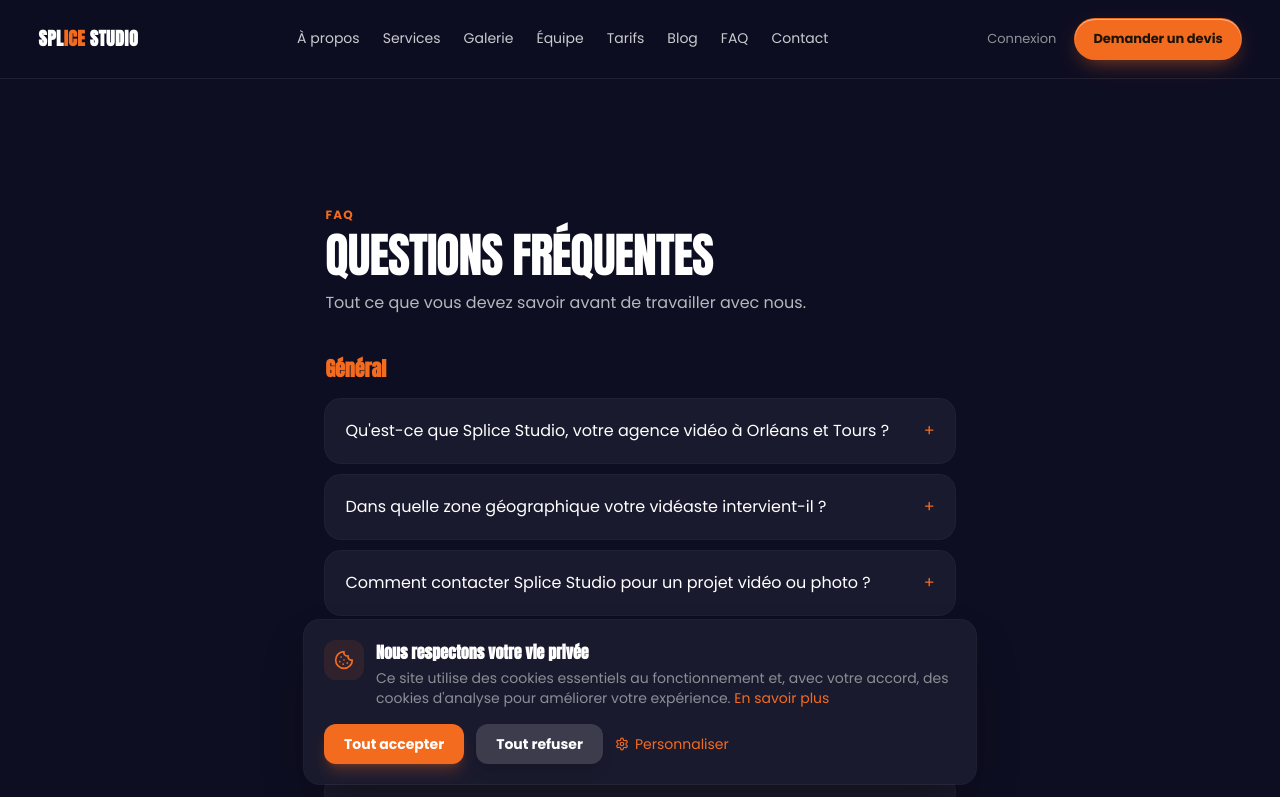
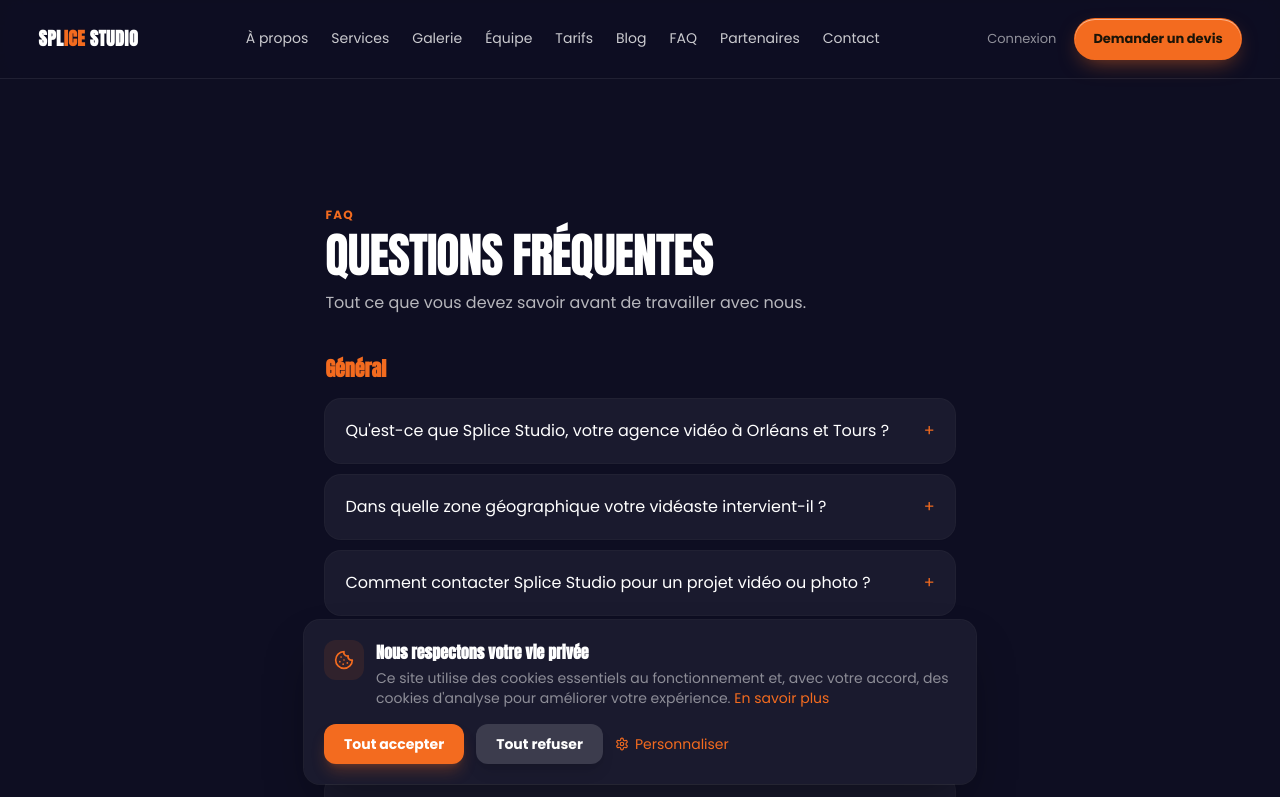
Before and after one commit to DeepFrameCC/Splice, a Next.js app: page /faq in a window 1280 px wide. Shown: the top 797 px of the page. Built offline with nearby package versions, Linux system fonts and the light colour scheme; no server answers.

Commit message:
feat(home,nav): dynamic media count and add partenaires link before contact

```diff
--- /dev/null
+++ b/app/actions/media-public.ts
@@ -0,0 +1,17 @@
+"use server";
+
+import { db } from "@/lib/db";
+
+export async function getPublishedMediaCount(): Promise<number> {
+  try {
+    return await db.media.count({
+      where: {
+        published: true,
+      },
+    });
+  } catch (error) {
+    console.error("Error fetching published media count:", error);
+    // Return a sensible fallback or 0
+    return 0;
+  }
+}
--- a/components/home/v2/TrustSection.tsx
+++ b/components/home/v2/TrustSection.tsx
@@ -1,11 +1,12 @@
 "use client";
-import React, { useRef } from "react";
+import React, { useRef, useState, useEffect } from "react";
 import Image from "next/image";
 import { useGSAP } from "@gsap/react";
 import gsap from "gsap";
 import { ScrollTrigger } from "gsap/ScrollTrigger";
 import { useReducedMotion } from "@/hooks/useReducedMotion";
 import { MapPin, CheckCircle, Video, Award } from "lucide-react";
+import { getPublishedMediaCount } from "@/app/actions/media-public";
 
 gsap.registerPlugin(ScrollTrigger);
 
@@ -24,8 +25,17 @@ const PARTNERS: Partner[] = [
 ];
 
 export default function TrustSection({ mediaCount }: { mediaCount: number }) {
+  const [count, setCount] = useState(mediaCount);
   const sectionRef = useRef<HTMLElement>(null);
   const reduced = useReducedMotion();
+
+  useEffect(() => {
+    getPublishedMediaCount().then((dynamicCount) => {
+      if (dynamicCount > 0) {
+        setCount(dynamicCount);
+      }
+    });
+  }, []);
 
   useGSAP(
     () => {
@@ -76,7 +86,7 @@ export default function TrustSection({ mediaCount }: { mediaCount: number }) {
               <Video className="h-6 w-6" />
             </div>
             <div>
-              <span className="block font-display text-3xl font-bold text-white">{mediaCount}</span>
+              <span className="block font-display text-3xl font-bold text-white">{count}</span>
               <span className="block mt-1 text-xs text-white/50 font-semibold uppercase tracking-wider">Photos &amp; Vidéos</span>
               <span className="block mt-1 text-xs text-white/40">Présentes dans notre galerie de réalisations.</span>
             </div>
--- a/components/layout/Nav.tsx
+++ b/components/layout/Nav.tsx
@@ -7,14 +7,15 @@ import { useSession } from "next-auth/react";
 import UserDropdown from "./UserDropdown";
 
 const NAV_LINKS = [
-  { href: "/#about",    label: "À propos" },
-  { href: "/services", label: "Services" },
-  { href: "/galerie",   label: "Galerie" },
-  { href: "/equipe",    label: "Équipe" },
-  { href: "/tarifs",    label: "Tarifs" },
-  { href: "/blog",      label: "Blog" },
-  { href: "/faq",       label: "FAQ" },
-  { href: "/contact",   label: "Contact" },
+  { href: "/#about",       label: "À propos" },
+  { href: "/services",     label: "Services" },
+  { href: "/galerie",      label: "Galerie" },
+  { href: "/equipe",       label: "Équipe" },
+  { href: "/tarifs",       label: "Tarifs" },
+  { href: "/blog",         label: "Blog" },
+  { href: "/faq",          label: "FAQ" },
+  { href: "/partenaires",  label: "Partenaires" },
+  { href: "/contact",      label: "Contact" },
 ];
 
 interface NavProps {
--- a/components/layout/Navbar.tsx
+++ b/components/layout/Navbar.tsx
@@ -8,6 +8,7 @@ const links = [
   { href: "/galerie", label: "Galerie" },
   { href: "/equipe",  label: "Équipe" },
   { href: "/avis",    label: "Avis" },
+  { href: "/partenaires", label: "Partenaires" },
   { href: "/contact", label: "Contact" },
 ];
 
```
